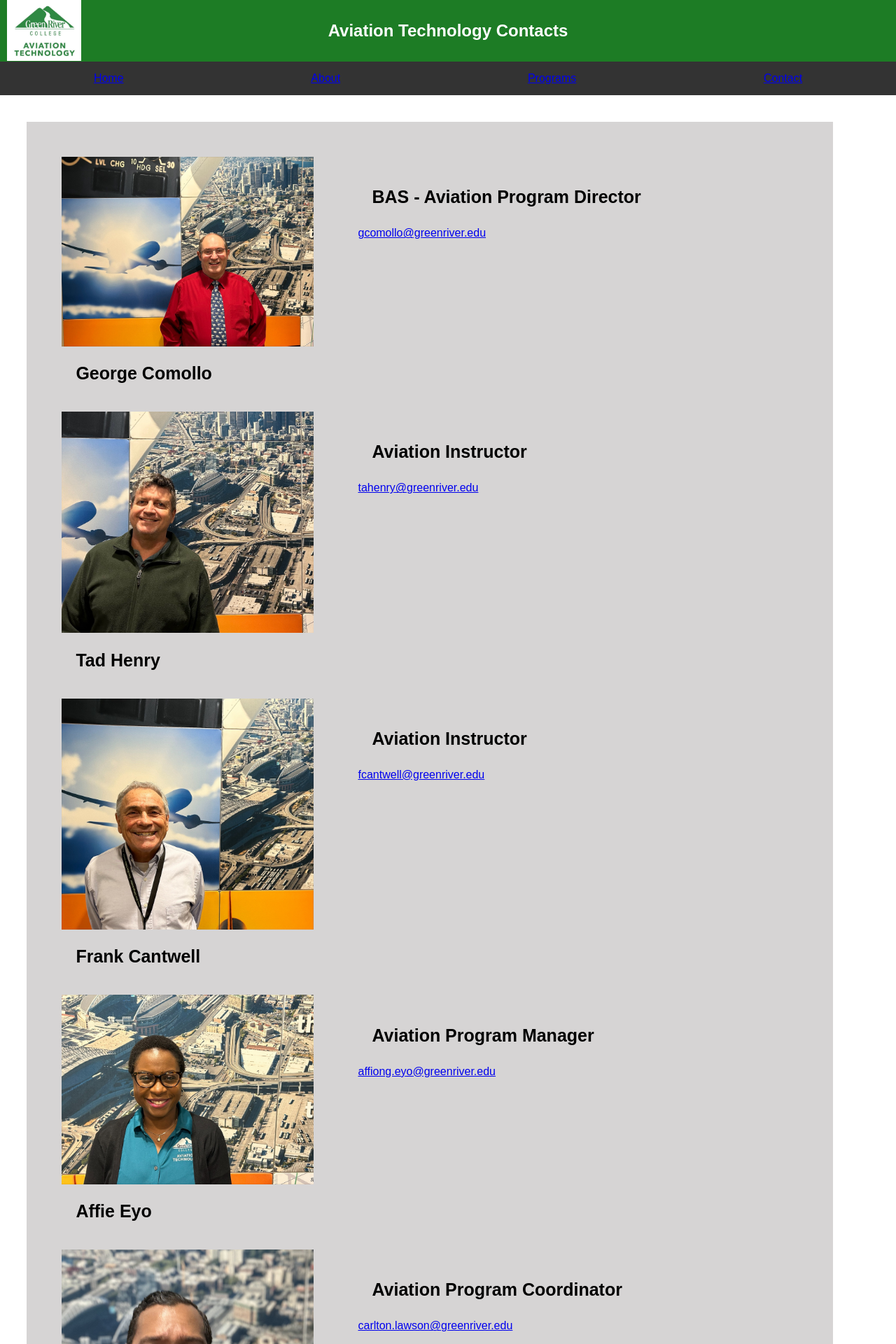
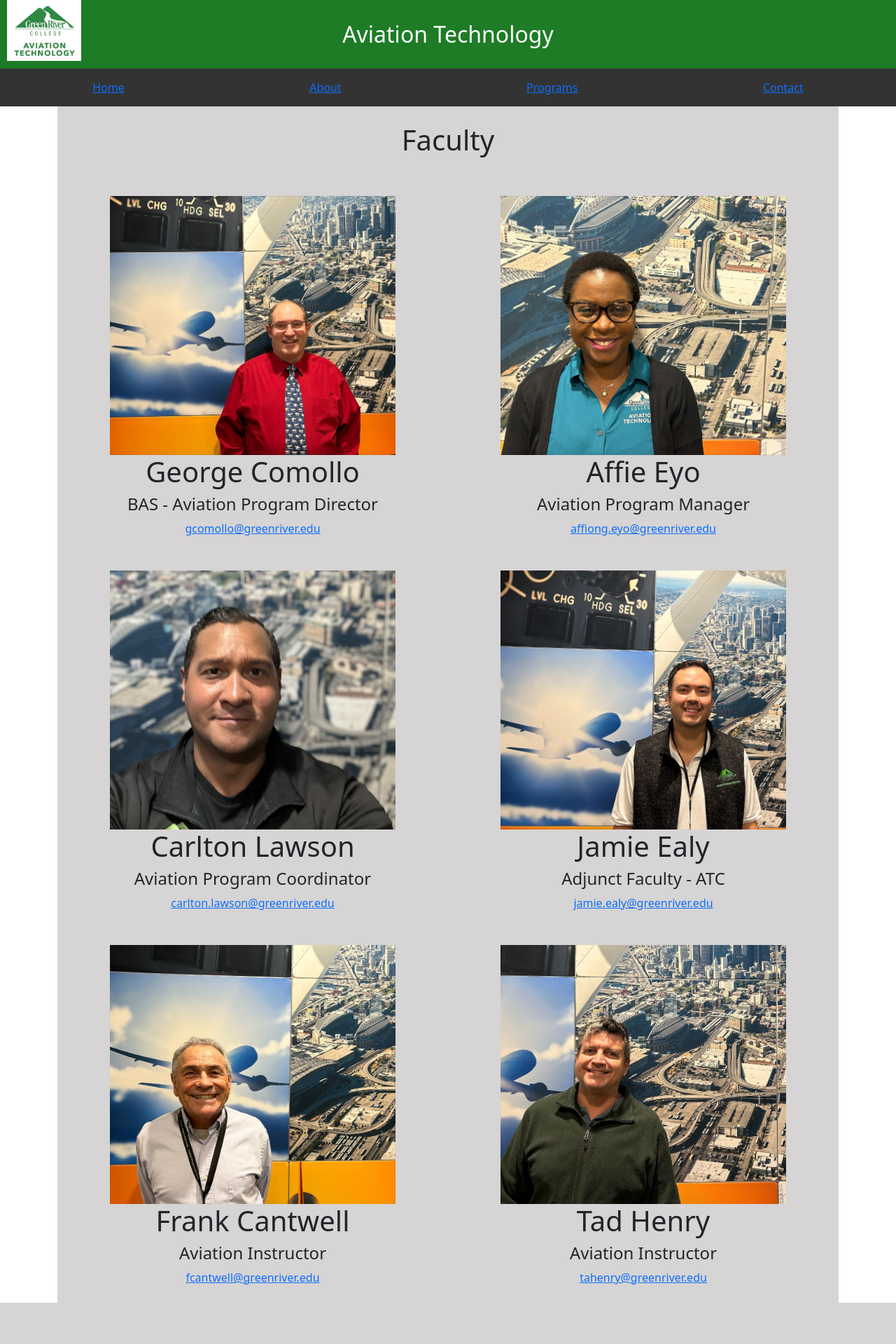
Before and after one commit to leahkonma/aviation-website, a web app: file views/contact.html in a window 1280 px wide. Shown: the top 1920 px of the page at 70% size. After the commit the page ends 1861 px from the top, so only its background shows below. Run offline with its HTML, style and script files only (its server is not run), Linux system fonts and the light colour scheme.

Commit message:
updated styling

```diff
--- a/CSS/contactStyles.css
+++ /dev/null
@@ -1,32 +0,0 @@
-/*Named grid styles for contact page*/
-.contactcontainer {
-    display: grid;
-    grid-gap: 30px;
-    margin: 3%;
-    width: 90%;
-    background-color: #bdb9b99d;
-    padding: 50px;
-    grid-template-columns: 1fr 2fr;
-    grid-template-areas:
-    "contactimage1 info1"
-    "contactimage2 info2"
-    "contactimage3 info3"
-    "contactimage4 info4"
-    "contactimage5 info5"
-    "contactimage6 info6";
-}
-
-#info1, #info2, #info3, #info4, #info5, #info6 {
-    padding-left: 5%;
-    padding-top: 5%;
-}
-
-div img {
-    width: 360px;
-    padding-bottom: 3%;
-}
-
-p {
-    font-weight: bold;
-    font-size: 25px;
-}
--- a/CSS/styles.css
+++ b/CSS/styles.css
@@ -130,6 +130,17 @@
   padding: 0 20px;
 }
 
+/* Faculty Contact Page */
+.staff-img{
+  width: 80%;
+  height: 370px;
+  object-fit: cover;
+}
+
+.faculty-container{
+  background-color: #bdb9b99d;
+}
+
 /* Footer Styling */
 footer {
   background-color: #808080;
--- a/views/contact.html
+++ b/views/contact.html
@@ -5,17 +5,15 @@
     <meta charset="utf-8">
     <meta name="viewport" content="width=device-width, initial-scale=1">
     <link rel="stylesheet" href="./../CSS/styles.css">
-  <link rel="stylesheet" href="./../CSS/contactStyles.css">
+
+    <link href="https://cdn.jsdelivr.net/npm/bootstrap@5.3.3/dist/css/bootstrap.min.css" rel="stylesheet" integrity="sha384-QWTKZyjpPEjISv5WaRU9OFeRpok6YctnYmDr5pNlyT2bRjXh0JMhjY6hW+ALEwIH" crossorigin="anonymous">
   </head>
+
   <body>
-
     <header>
       <img src="../Images/GRC-Aviation-Logo.jfif" alt="Website Logo">
-  <h2>Aviation Technology Contacts</h2>
+      <h2>Aviation Technology</h2>
     </header>
-
-<main>
-  <section>
 
     <!-- Nav Bar -->
     <nav>
@@ -27,79 +25,65 @@
       </ul>
     </nav>
 
-<!--Named grid for Aviation contacts-->
-    <div class="contactcontainer">
-      <div id="contactimage1">
-        <img src="../Images/staff/George-Comollo.jpeg" alt="Place holder image">
-        <p>George Comollo</p>
-      </div>
-
-      <div id="info1">
-        <p>BAS - Aviation Program Director</p>
-        <br>
+    <div class="container bg-white">
+      <div class="container text-center faculty-container">
+        <h1 class="p-4">Faculty</h1>
+        <div class="row">
+          <!-- George Comollo -->
+          <div class="col-6 p-4">
+            <img src="../Images/staff/George-Comollo.jpeg" alt="George Comollo" class="staff-img">
+            <h1>George Comollo</h1>
+            <h4>BAS - Aviation Program Director</h4>
             <a href="mailto:gcomollo@greenriver.edu">gcomollo@greenriver.edu</a>
           </div>
 
-      <div id="contactimage2">
-        <img src="../Images/staff/Tad-Henry.jpeg" alt="Place holder image">
-        <p>Tad Henry</p>
+          <!-- Affie Eyo -->
+          <div class="col-6 p-4">
+            <img src="../Images/staff/Affie-Eyo.jpeg" alt="Affie Eyo" class="staff-img">
+            <h1>Affie Eyo</h1>
+            <h4>Aviation Program Manager</h4>
+            <a href="mailto:affiong.eyo@greenriver.edu">affiong.eyo@greenriver.edu</a>
+          </div>
         </div>
 
-      <div id="info2">
-        <p>Aviation Instructor</p>
-        <br>
-        <a href="mailto:tahenry@greenriver.edu">tahenry@greenriver.edu</a>
+        <div class="row">
+          <!-- Carlton Lawson -->
+          <div class="col-6 p-4">
+            <img src="../Images/staff/Carlton-Lawson.jpeg" alt="Carlton Lawson" class="staff-img">
+            <h1>Carlton Lawson</h1>
+            <h4>Aviation Program Coordinator</h4>
+            <a href="mailto:carlton.lawson@greenriver.edu">carlton.lawson@greenriver.edu</a>
           </div>
 
-      <div id="contactimage3">
-        <img src="../Images/staff/Frank-Cantwell.jpeg" alt="Image of Frank Cantwell">
-        <p>Frank Cantwell</p>
+          <!-- Jamie Ealy -->
+          <div class="col-6 p-4">
+            <img src="../Images/staff/Jamie-Ealy.jpeg" alt="Jamie Ealy" class="staff-img">
+            <h1>Jamie Ealy</h1>
+            <h4>Adjunct Faculty - ATC</h4>
+            <a href="mailto:jamie.ealy@greenriver.edu">jamie.ealy@greenriver.edu</a>
+          </div>
         </div>
 
-      <div id="info3">
-        <p>Aviation Instructor</p>
-        <br>
+        <div class="row">
+          <!-- Frank Cantwell -->
+          <div class="col-6 p-4">
+            <img src="../Images/staff/Frank-Cantwell.jpeg" alt="Frank Cantwell" class="staff-img">
+            <h1>Frank Cantwell</h1>
+            <h4>Aviation Instructor</h4>
             <a href="mailto:fcantwell@greenriver.edu">fcantwell@greenriver.edu</a>
           </div>
 
-      <div id="contactimage4">
-        <img src="../Images/staff/Affie-Eyo.jpeg" alt="Image of Affie Eyo">
-        <p>Affie Eyo</p>
+          <!-- Tad Henry -->
+          <div class="col-6 p-4">
+            <img src="../Images/staff/Tad-Henry.jpeg" alt="Tad Henry" class="staff-img">
+            <h1>Tad Henry</h1>
+            <h4>Aviation Instructor</h4>
+            <a href="mailto:tahenry@greenriver.edu">tahenry@greenriver.edu</a>
           </div>
-
-      <div id="info4">
-        <p>Aviation Program Manager</p>
-        <br>
-        <a href="mailto:affiong.eyo@greenriver.edu">affiong.eyo@greenriver.edu</a>
-      </div>
-
-      <div id="contactimage5">
-        <img src="../Images/staff/Carlton-Lawson.jpeg" alt="Image of Carlton Lawson">
-        <p>Carlton Lawson</p>
-      </div>
-
-      <div id="info5">
-        <p>Aviation Program Coordinator</p>
-        <br>
-        <a href="mailto:carlton.lawson@greenriver.edu">carlton.lawson@greenriver.edu</a>
-      </div>
-
-      <div id="contactimage6">
-        <img src="../Images/staff/Jamie-Ealy.jpeg" alt="Image of Jamie Ealy">
-        <p>Jamie Ealy</p>
-      </div>
-
-      <div id="info6">
-        <p>Adjunct Faculty - ATC</p>
-        <br>
-        <a href="mailto:jamie.ealy@greenriver.edu">jamie.ealy@greenriver.edu</a>
         </div>
 
       </div>
-  </section>
-</main>
-<!--Footer kept for grey bar on bottom of page (Looks nice)-->
-<footer>
-</footer>
+    </div>
+
   </body>
 </html>
```
Lines whose indentation alone changed are shown as unchanged.
